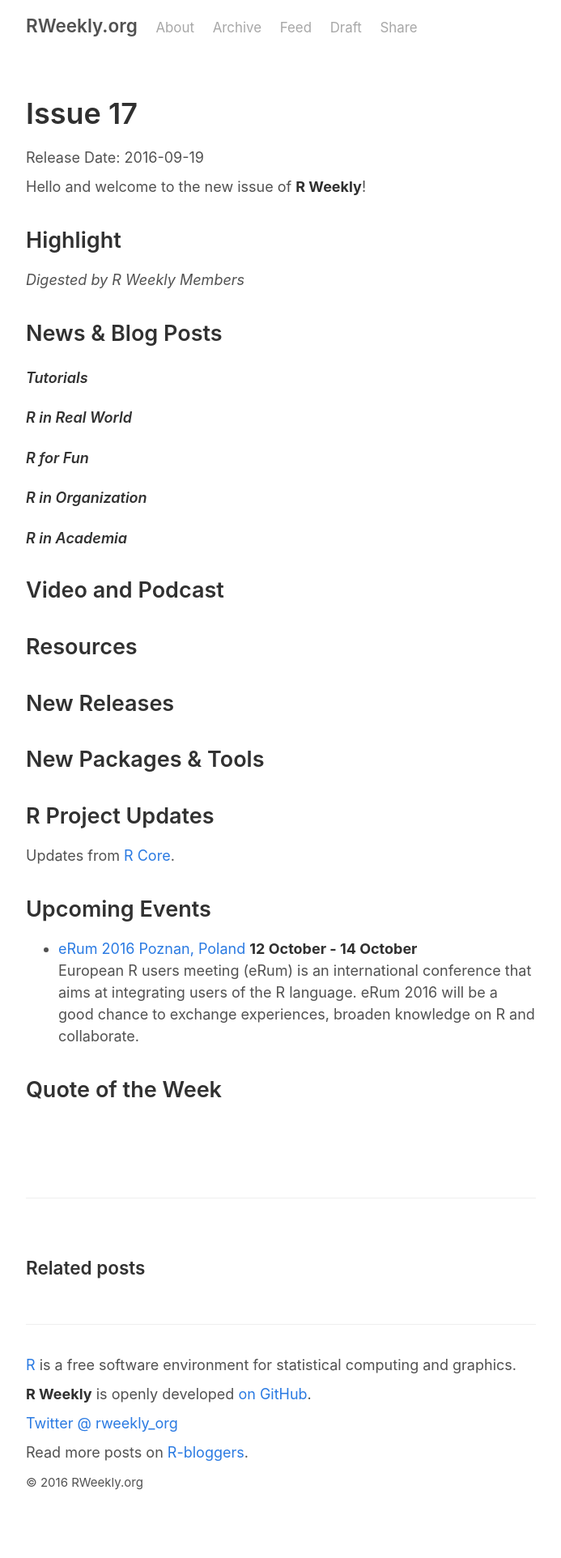
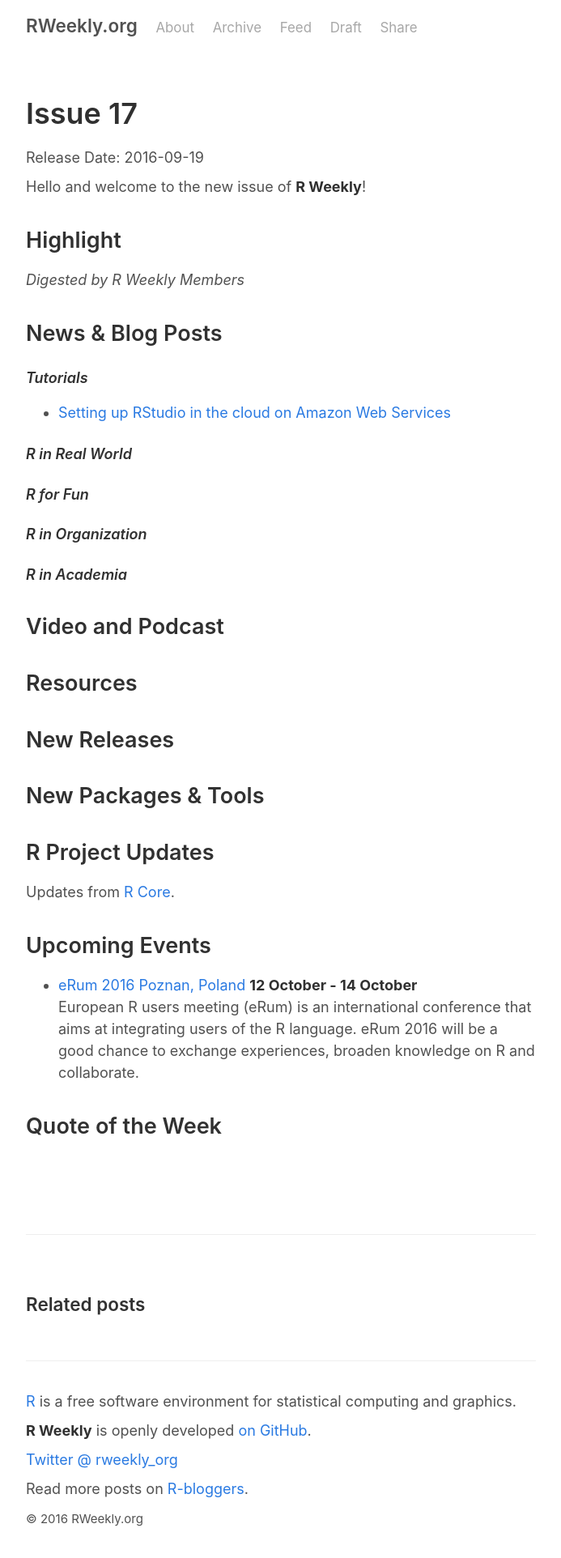
Before and after one commit to rweekly/rweekly.org, a Jekyll site: the page built from draft.md, in a window 1280 px wide. Shown: the whole page at 81% size, without its empty margins (293-986 px from the left). Built offline with Jekyll 4.4.1, drawn with Linux system fonts in a browser that asks for light colours; comment, search, counter and statistics services are not loaded; before the commit the page ends 1879 px from its top, so only the background shows below that.

Commit message:
Adding RStudio on AWS tutorial
This tutorial is written by me, and therefore this is shameless self promotion, however I think it should be of wide interest to R users.

```diff
--- a/draft.md
+++ b/draft.md
@@ -17,7 +17,7 @@
 
 #### Tutorials
 
-
++ [Setting up RStudio in the cloud on Amazon Web Services](http://strimas.com/r/rstudio-cloud-1/)
 
 
 #### R in Real World
```
